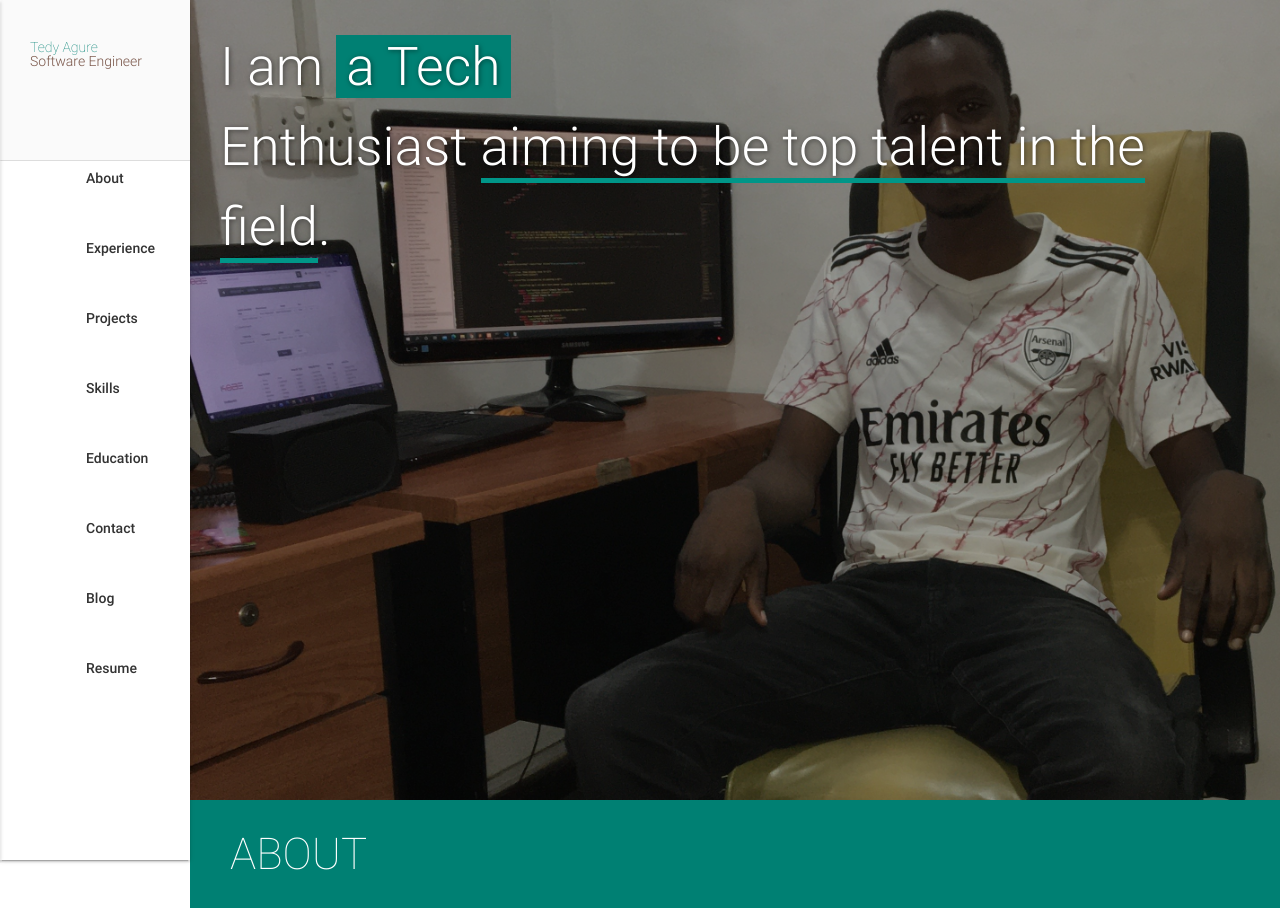
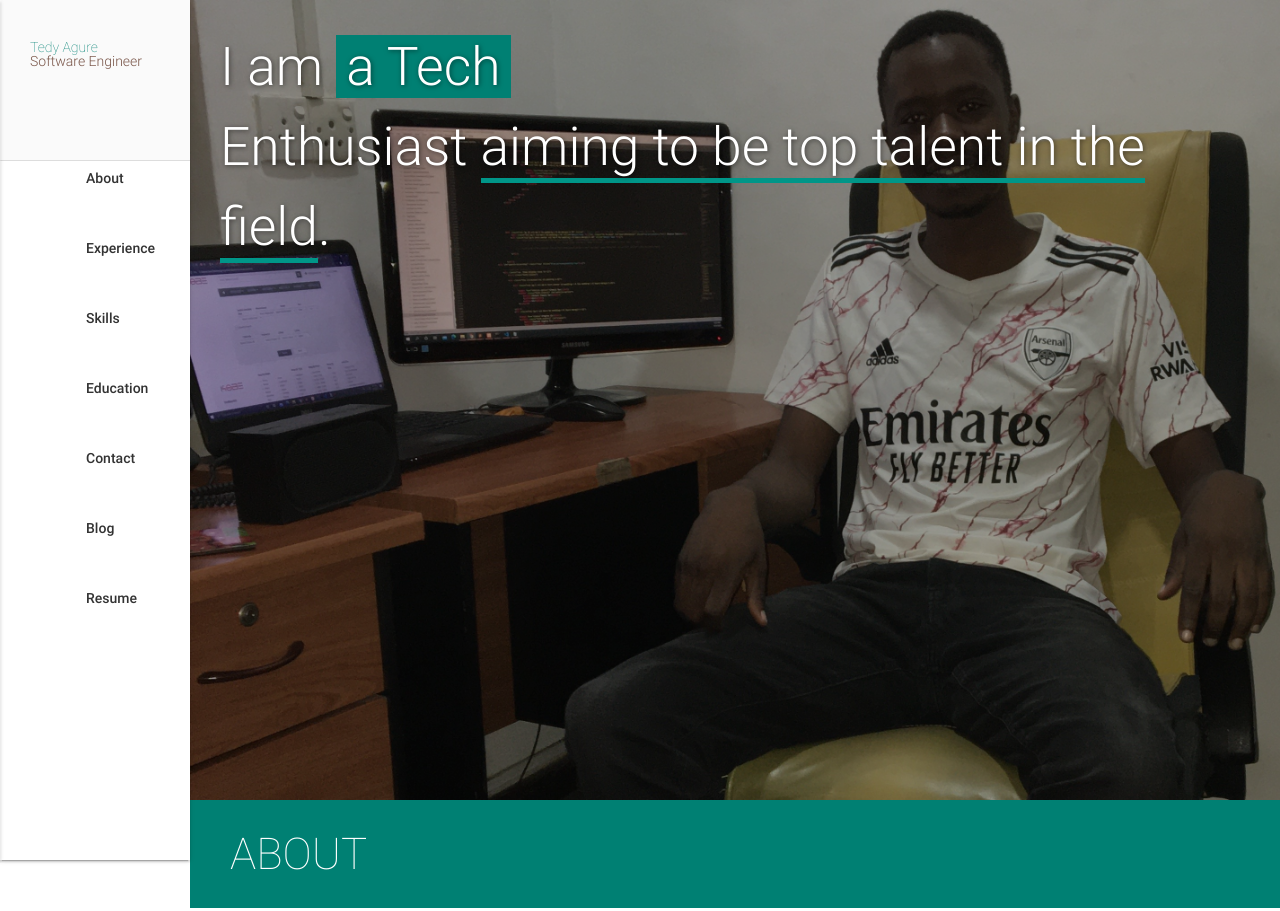
Before and after one commit to tedyagure/portfolio, a plain HTML site: page index.html in a window 1280 px wide. Shown: the top 911 px of the page. Drawn offline with nearby package versions, Linux system fonts and the light colour scheme.

Commit message:
Update index.html

```diff
--- a/index.html
+++ b/index.html
@@ -46,11 +46,11 @@
                     <i class="mdi-action-trending-up small"></i><span>Experience</span>
                 </a>
             </li>
-            <li class="bold">
+           <!-- <li class="bold">
                 <a aria-label="Navigate to the Projects section" href="#projects" class="waves-effect waves-dark indigo-text">
                     <i class="mdi-av-web small"></i><span>Projects</span>
                 </a>
-            </li>
+            </li>-->
             <li class="bold">
                 <a aria-label="Navigate to the Skills section" href="#skills" class="waves-effect waves-dark purple-text">
                     <i class="mdi-av-equalizer small"></i><span>Skills</span>
```
